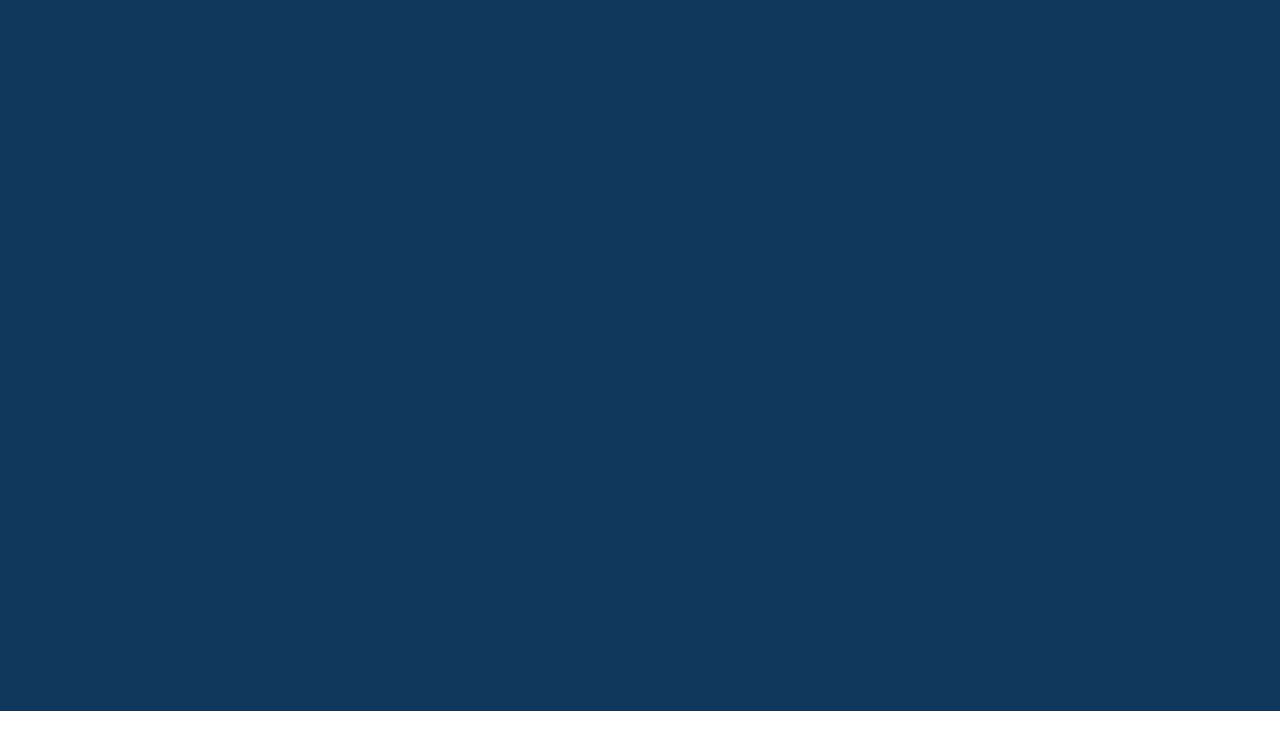
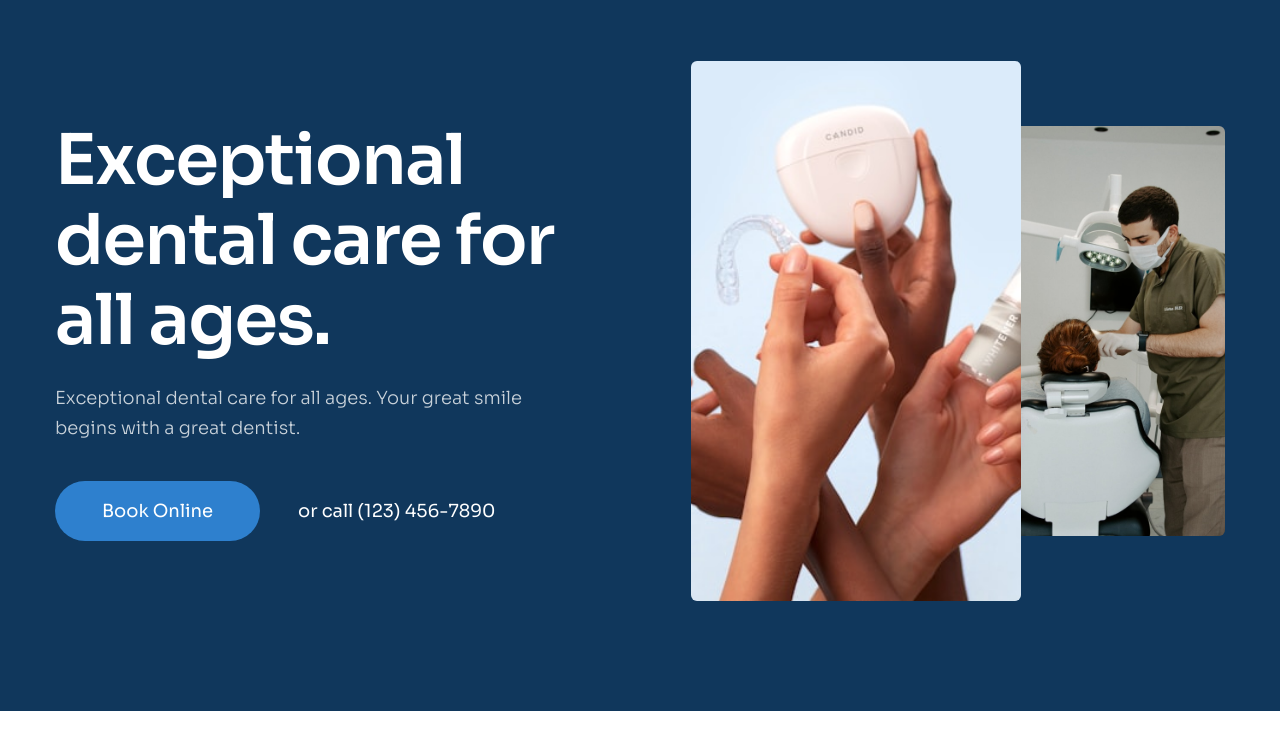
Before and after one commit to Phong08VS/Project-03, a plain HTML site: page index.html in a window 1280 px wide. Shown: the part 89-838 px from the top of the page. Drawn offline with Linux system fonts and the light colour scheme.

Commit message:
P3 Code phần hero header

```diff
--- a/Assets/CSS/style.css
+++ b/Assets/CSS/style.css
@@ -36,7 +36,6 @@ a {
     text-align: center;
     font-size: 1.8rem;
     font-style: normal;
-    line-height: 1.67;
 }
 
 .btn:hover {
@@ -60,7 +59,7 @@ a {
     display: flex;
 }
 
-.header__action--LogIn,
+.header__action--login,
 .navbar__link {
     padding: 8px 21px;
     color: #C9D2DA;
@@ -88,12 +87,82 @@ a {
     background: #fff;
 }
 
-.header__action--SignUp {
+.header__action--signup {
     min-width: 144px;
     line-height: 44px;
     font-size: 1.6rem;
 }
 
-.header__action--LogIn {
+.header__action--login {
     margin-right: 7px;
 }
+
+/* =================== header-hero =================== */
+.hero {
+    display: flex;
+    align-items: center;
+    padding-top: 76px;
+}
+
+.hero__content {
+    width: 44%;
+}
+
+.hero__media {
+    flex: 1;
+}
+
+.hero__heading {
+    color: #FFF;
+    font-size: 7rem;
+    font-style: normal;
+    font-weight: 600;
+    line-height: 1.14;
+    letter-spacing: -1.4px;
+}
+
+.hero__desc {
+    margin-top: 22px;
+    color: #C9D2DA;
+    font-size: 1.8rem;
+    font-style: normal;
+    font-weight: 300;
+    line-height: 1.67;
+}
+
+.hero__row {
+    margin-top: 38px;
+    display: flex;
+    align-items: center;
+    column-gap: 38px;
+}
+
+.hero__phone {
+    color: #FFF;
+    font-size: 1.8rem;
+    font-style: normal;
+    line-height: 1.67;
+}
+
+.hero__images {
+    display: flex;
+    align-items: center;
+    justify-content: flex-end;
+}
+
+.hero__img {
+    object-fit: cover;
+    border-radius: 6px;
+}
+
+.hero__img--large {
+    width: 330px;
+    height: 540px;
+    margin-right: -6px;
+    z-index: 1;
+}
+
+.hero__img--small {
+    width: 210px;
+    height: 410px;
+}
--- a/index.html
+++ b/index.html
@@ -37,8 +37,10 @@
 </head>
 
 <body style="height: 1500px;">
+    <!-- Đây là khối header -->
     <header class="header">
         <div class="container">
+            <!-- header-top -->
             <div class="header-top">
                 <!-- Logo -->
                 <a href="#!"><img src="./Assets/Img/Logo/Logo.svg" alt="shine smile" class="logo"></a>
@@ -63,12 +65,35 @@
 
                 <!-- cta - button -->
                 <div class="header__action">
-                    <a href="#!" class="header__action--LogIn">Log In</a>
-                    <a href="#!" class="btn header__action--SignUp">Sign Up</a>
+                    <a href="#!" class="header__action--login">Log In</a>
+                    <a href="#!" class="btn header__action--signup">Sign Up</a>
                 </div>
             </div>
+
+            <!-- hero -->
+            <section class="hero">
+                <!-- hero left -->
+                <section class="hero__content">
+                    <h1 class="hero__heading">Exceptional dental care for all ages.</h1>
+                    <p class="hero__desc">Exceptional dental care for all ages. Your great smile begins with a great dentist.</p>
+                    <div class="hero__row">
+                        <a href="#!" class="btn">Book Online</a>
+                        <span class="hero__phone">or call (123) 456-7890</span>
+                    </div>
+                </section>
+
+                <!-- hero right -->
+                <div class="hero__media">
+                    <figure class="hero__images">
+                        <img src="./Assets/Img/Background-img/dentist.jpg" alt="Exceptional dental care for all ages." class="hero__img hero__img--large">
+                        <img src="./Assets/Img/Background-img/dentist2.jpg" alt="Exceptional dental care for all ages." class="hero__img hero__img--small">
+                    </figure>
+                </div>
+            </section>
         </div>
     </header>
+
+    <!-- main -->
 </body>
 
 </html>
```
Also changed, not shown: Assets/Img/Background-img/dentist.jpg (added), Assets/Img/Background-img/dentist2.jpg (added).
